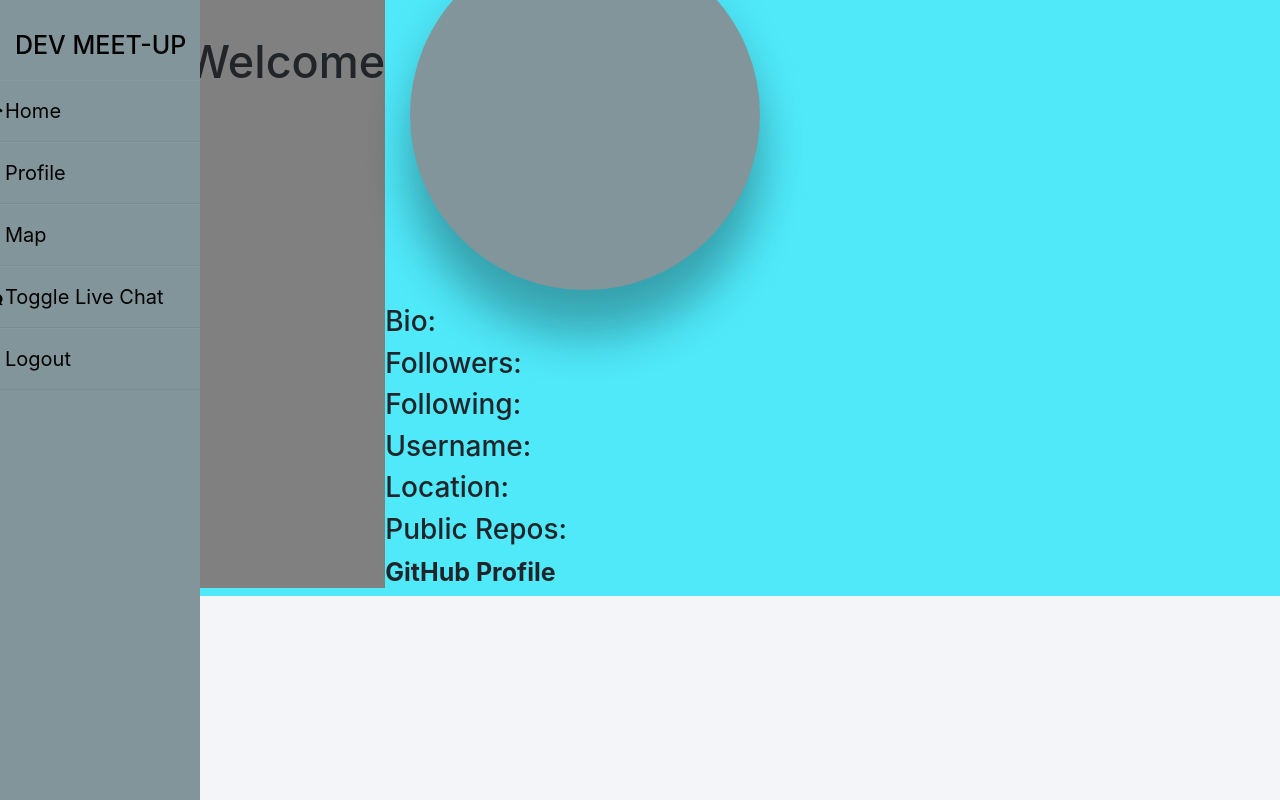
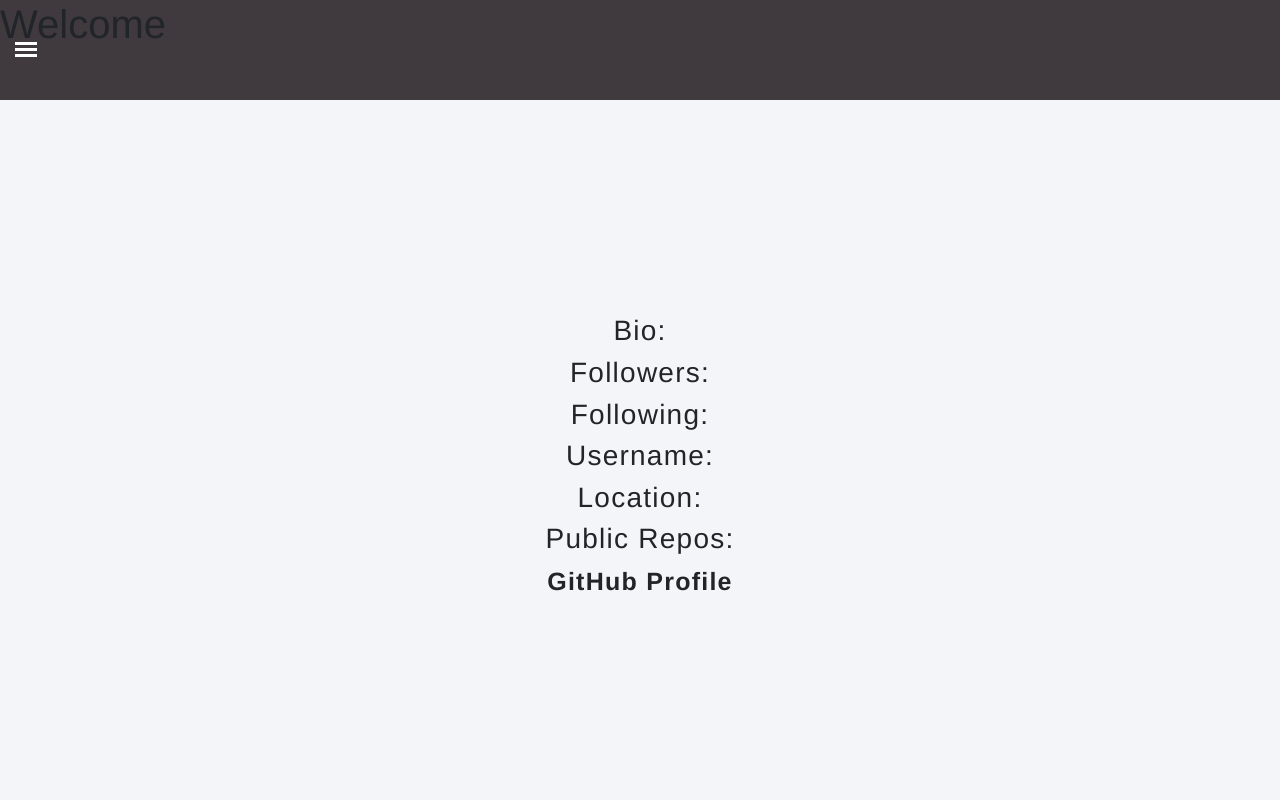
Before and after one commit to DevVlady/Dev-Hangout, a website: page public/profile.html in a window 1280 px wide. Drawn offline with nearby package versions, Linux system fonts and the light colour scheme; no server answers.

Commit message:
Stling the profile page to match the home page using the new sidebar that i created.

```diff
--- a/public/assets/stylesheets/profile.css
+++ b/public/assets/stylesheets/profile.css
@@ -1,10 +1,193 @@
-* {
+/* * {
   margin: 0;
   padding: 0;
   box-sizing: border-box;
   list-style: none;
   text-decoration: none;
+} */
+
+html, body {
+  overflow-x: hidden;
+  height: 100%;
 }
+
+body {
+  background: #4DA0B0;
+  padding: 0;
+  margin: 0;
+  font-family: 'Franklin Gothic Medium', 'Arial Narrow', Arial, sans-serif;
+}
+
+#header-info {
+  text-align: center;
+  width: 100%;
+  color: #fff;
+  text-transform: uppercase;
+  padding: 30px 0;
+  text-decoration: none;
+}
+
+.header {
+  display: block;
+  margin: 0 auto;
+  width: 100%;
+  max-width: 100%;
+  box-shadow: none;
+  background-color: #403A3E;
+  position: fixed;
+  height: 100px!important;
+  overflow: hidden;
+  z-index: 10;
+}
+
+.main {
+  margin: 0 auto;
+  display: block;
+  height: 100%;
+  margin-top: 60px;
+}
+
+.mainInner{
+  display: table;
+  height: 100%;
+  width: 100%;
+  text-align: center;
+}
+
+.mainInner div{
+  display:table-cell;
+  vertical-align: middle;
+  font-size: 3em;
+  font-weight: bold;
+  letter-spacing: 1.25px;
+}
+
+#sidebarMenu {
+  height: 100%;
+  position: fixed;
+  left: 0;
+  width: 250px;
+  margin-top: 100px;
+  transform: translateX(-250px);
+  transition: transform 250ms ease-in-out;
+  background: linear-gradient(180deg, #114357 0%,  #4DA0B0 100%);
+}
+
+.sidebarMenuInner{
+  margin:0;
+  padding:0;
+  border-top: 1px solid rgba(104, 39, 39, 0.1);
+}
+
+.sidebarMenuInner li{
+  list-style: none;
+  color: #fff;
+  text-transform: uppercase;
+  font-weight: bold;
+  padding: 20px;
+  cursor: pointer;
+  border-bottom: 1px solid rgba(255, 255, 255, 0.10);
+}
+
+.sidebarMenuInner li span{
+  display: block;
+  font-size: 14px;
+  color: rgba(255, 255, 255, 0.50);
+}
+
+.sidebarMenuInner li a{
+  color: #fff;
+  text-transform: uppercase;
+  font-weight: bold;
+  cursor: pointer;
+  text-decoration: none;
+}
+
+input[type="checkbox"]:checked ~ #sidebarMenu {
+  transform: translateX(0);
+}
+
+input[type=checkbox] {
+  transition: all 0.3s;
+  box-sizing: border-box;
+  display: none;
+}
+
+.sidebarIconToggle {
+  transition: all 0.3s;
+  box-sizing: border-box;
+  cursor: pointer;
+  position: absolute;
+  z-index: 99;
+  height: 100%;
+  width: 100%;
+  top: 22px;
+  left: 15px;
+  height: 22px;
+  width: 22px;
+}
+
+.spinner {
+  transition: all 0.3s;
+  box-sizing: border-box;
+  position: absolute;
+  height: 3px;
+  width: 100%;
+  background-color: #fff;
+  margin-top: 20px;
+}
+
+.horizontal {
+  transition: all 0.3s;
+  box-sizing: border-box;
+  position: relative;
+  float: left;
+  margin-top: 3px;
+}
+
+.diagonal.part-1 {
+  position: relative;
+  transition: all 0.3s;
+  box-sizing: border-box;
+  float: left;
+}
+
+.diagonal.part-2 {
+  transition: all 0.3s;
+  box-sizing: border-box;
+  position: relative;
+  float: left;
+  margin-top: 3px;
+}
+
+input[type=checkbox]:checked ~ .sidebarIconToggle > .horizontal {
+  transition: all 0.3s;
+  box-sizing: border-box;
+  opacity: 0;
+}
+
+input[type=checkbox]:checked ~ .sidebarIconToggle > .diagonal.part-1 {
+  transition: all 0.3s;
+  box-sizing: border-box;
+  transform: rotate(135deg);
+  margin-top: 25px;
+}
+
+input[type=checkbox]:checked ~ .sidebarIconToggle > .diagonal.part-2 {
+  transition: all 0.3s;
+  box-sizing: border-box;
+  transform: rotate(-135deg);
+  margin-top: -9px;
+}
+
+
+
+
+
+
+
+
+/* ************************ */
 
 h2 {
   text-align: center;
@@ -26,16 +209,16 @@ h3 > span {
 }
 
 img {
-  margin-top: -60px;
-  height: 350px;
-  width: 350px;
-  margin-left: 25px;
-  border-radius: 50%;
+  margin-top: -15px;
+  height: 200px;
+  width: 200px;
+  margin-left: 0px;
+  border-radius: 30%;
   margin-bottom: 15px;
   float: left;
   margin-right: 25px;
   background-color: rgb(130, 149, 155);
-  box-shadow: 0 15px 50px rgba(0, 0, 0, 0.12), 0 50px 45px rgba(0, 0, 0, 0.24);
+  /* box-shadow: 0 15px 50px rgba(0, 0, 0, 0.12), 0 50px 45px rgba(0, 0, 0, 0.24); */
 }
 
 .main_content {
--- a/public/profile.html
+++ b/public/profile.html
@@ -6,6 +6,7 @@
   <meta name="viewport" content="width=device-width, initial-scale=1.0" />
   <meta http-equiv="X-UA-Compatible" content="ie=edge" />
   <meta name="Description" content="Enter your description here" />
+  <link rel="stylesheet" href="https://cdn.jsdelivr.net/npm/bootstrap-icons@1.3.0/font/bootstrap-icons.css"">
   <link rel="stylesheet"
     href="https://cdnjs.cloudflare.com/ajax/libs/twitter-bootstrap/5.0.0-alpha2/css/bootstrap.min.css" />
   <link rel="shortcut icon" href="./assets/icons/Prorammer-Icon.png" type="image/x-icon">
@@ -16,35 +17,54 @@
 </head>
 
 <body>
-  <div class="wrapper">
-    <div class="sidebar">
-      <a id="dash" href="./index.html">
-        <h3>Dev Meet-Up</h3>
-      </a>
-      <ul>
-        <li>
-          <a href="/home"><i class="fas fa-home"></i>Home</a>
-        </li>
-        <li>
-          <a href="/profile"><i class="fas fa-user"></i>Profile</a>
-          <!-- <a href="/github"><i class="fas fa-user"></i>Profile</a> -->
-        </li>
-        <li>
-          <a href=""><i class="fas fa-map-pin"></i>Map</a>
-        </li>
-        <li>
-          <a id="chatBtn" href="#"><i class="fas fa-comments"></i>Toggle Live Chat</a>
-        </li>
-        <li>
-          <a href="/logout"><i class="fas fa-power-off"></i>Logout</a>
-        </li>
+
+  <div class="header">
+    <h1>Welcome <span id="githubName"></span></h1>
+  </div>
+  <input type="checkbox" class="openSidebarMenu" id="openSidebarMenu">
+  <label for="openSidebarMenu" class="sidebarIconToggle">
+    <div class="spinner diagonal part-1"></div>
+    <div class="spinner horizontal"></div>
+    <div class="spinner diagonal part-2"></div>
+  </label>
+  <div id="sidebarMenu">
+    <ul class="sidebarMenuInner">
+      <li><span><img id="profilepic" alt="Profile Pic"></span></li>
+      <li><a href="/home"><i class="fa fa-home" aria-hidden="true"> HOME</i></a></li>
+      <li><a href="/profile"><i class="bi bi-person-circle"></i> PROFILE</a></li>
+      <li><a href="/about"><i class="bi bi-people-fill"></i> ABOUT</a></li>
+      <li><a href="/map"><i class="bi bi-geo-alt-fill"></i> MAP</a></li>
+      <li><a href="/info"><i class="bi bi-info-circle-fill"></i> INFO</a></li>
+      <li><a href="/logout"><i class="bi bi-power"></i> LOGOFF</a></li>
     </ul>
   </div>
+
+  <div id='center' class="main center">
+    <div class="mainInner">
+      <div class="row">
+        <div id="profile-info">
+          <h3>Bio: <span id="bio"></span></h3>
+          <h3>Followers: <span id="followers" style="color: red"></span></h3>
+          <h3>Following: <span id="following" style="color: blue"></span></h3>
+          <h3>Username: <span id="githubId" style="opacity: 0.8"></span></h3>
+          <h3>Location: <span id="location"></span></h3>
+          <h3>Public Repos: <span id="gitrepos"></span></h3>
+          <h3><span><a id="githubUrl">GitHub Profile</a></span></h3>
+        </div>
+      </div>
+    </div>
+  </div>
+
+
+
+
+
+
+  <!-- <div class="wrapper"> -->
+
   <div class="main_content">
     <div class="row">
-        <h2>Welcome <span id="githubName"></span></h2>
       <div id="profile-info">
-          <img id="profilepic" alt="Profile Pic">
         <h3>
           Bio: <span id="bio"></span>
         </h3>
@@ -74,7 +94,7 @@
         </ul>
       </div>
     </div>
-    </div>
+    <!-- </div> -->
 
     <script src="https://cdnjs.cloudflare.com/ajax/libs/jquery/3.2.1/jquery.min.js"></script>
     <script type="text/javascript" src="./assets/js/profile.js"></script>
```
Also changed, not shown: public/about.html (+2 -2 lines). Lines whose indentation alone changed are shown as unchanged.
